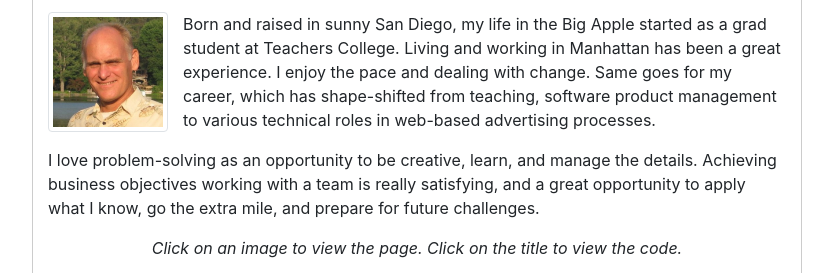
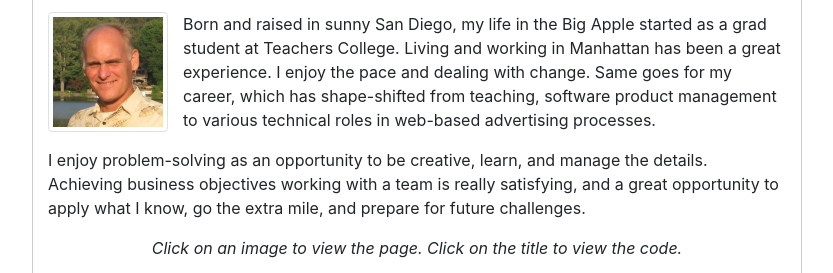
Before and after one commit to AlanLeverenz/AlanLeverenz.github.io, a plain HTML site: page index.html in a window 1280 px wide. Shown: the part 183-456 px from the top of the page, without its empty margins (47-880 px from the left). Drawn offline with nearby package versions, Linux system fonts and the light colour scheme; a web font is replaced by a local one.

Commit message:
edit on summary paragraphs

```diff
--- a/index.html
+++ b/index.html
@@ -34,7 +34,7 @@
                 <div class="info-div">
                     <img src="assets/images/alan_leverenz.jpg" alt="Alan Leverenz" class="img-thumbnail my-image">
                     <p>Born and raised in sunny San Diego, my life in the Big Apple started as a grad student at Teachers College. Living and working in Manhattan has been a great experience. I enjoy the pace and dealing with change. Same goes for my career, which has shape-shifted from teaching, software product management to various technical roles in web-based advertising processes.</p>
-                    <p>I love problem-solving as an opportunity to be creative, learn, and manage the details. Achieving business objectives working with a team is really satisfying, and a great opportunity to apply what I know, go the extra mile, and prepare for future challenges.</p>
+                    <p>I enjoy problem-solving as an opportunity to be creative, learn, and manage the details. Achieving business objectives working with a team is really satisfying, and a great opportunity to apply what I know, go the extra mile, and prepare for future challenges.</p>
                     <p id="instructions"><i>Click on an image to view the page. Click on the title to view the code.</i></p>
                 </div>
             </section>
```
